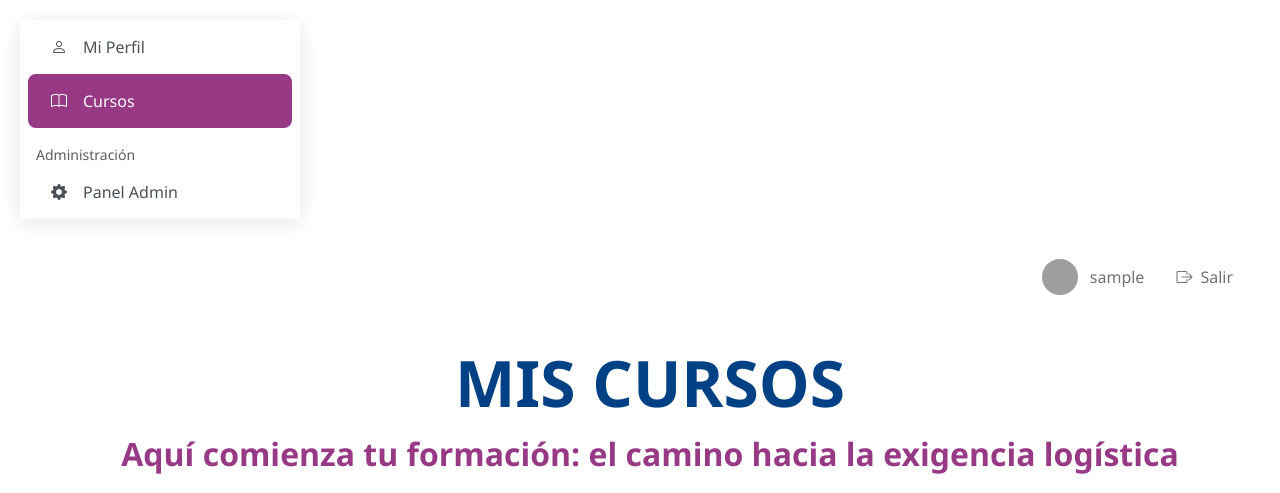
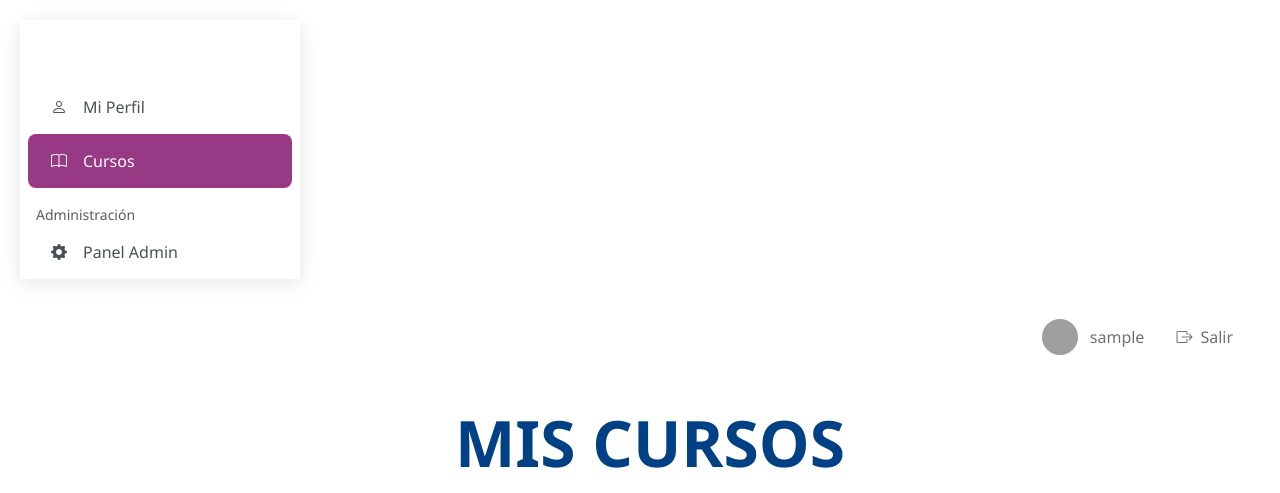
Before and after one commit to armandpiano/cursosFarmadec, a PHP site: page /cursosFarmadec/index.php?url=courses in a window 1280 px wide. Shown: the top 493 px of the page. Run offline with PHP 8.4, Linux system fonts and the light colour scheme; the visitor is signed in with stand-in values (Sample User, id 1); data comes from the database, SQL or seed files in the repository; data that the repository does not hold is empty; some libraries are stand-ins or nearby versions; grey boxes are pictures that could not be loaded.

```diff
--- a/src/Http/Views/layout.php
+++ b/src/Http/Views/layout.php
@@ -43,7 +43,7 @@
             height: auto;
             overflow-y: visible;
             z-index: 1000;
-            padding: 0;
+            padding: 60px 0 0;
         }
 
 
```
